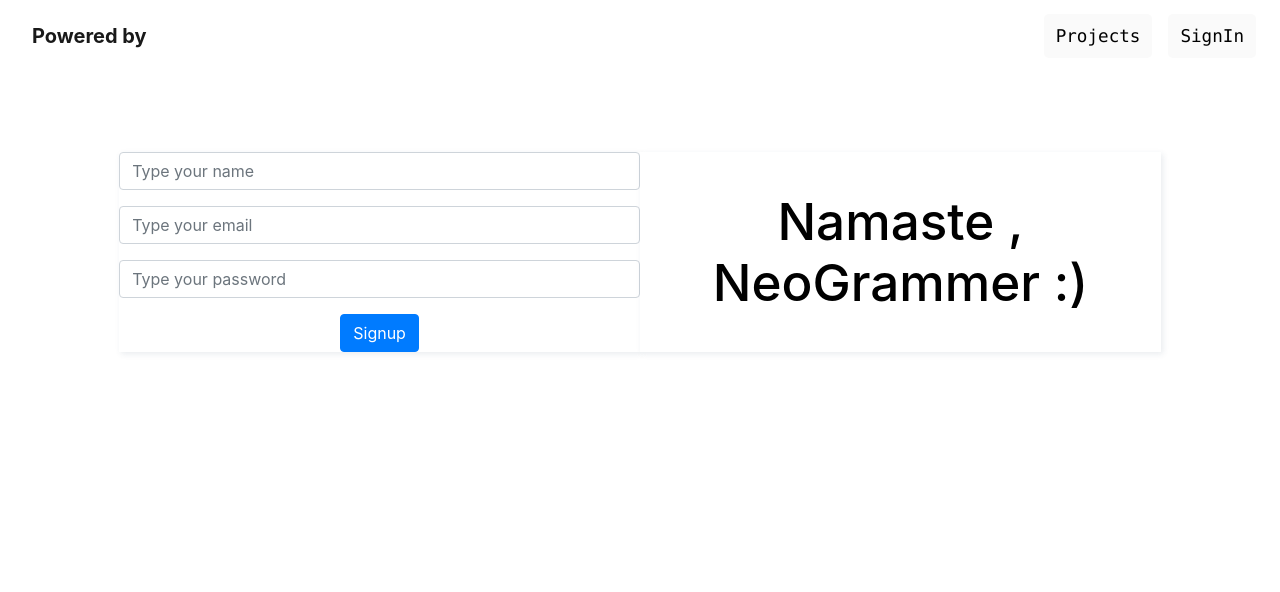
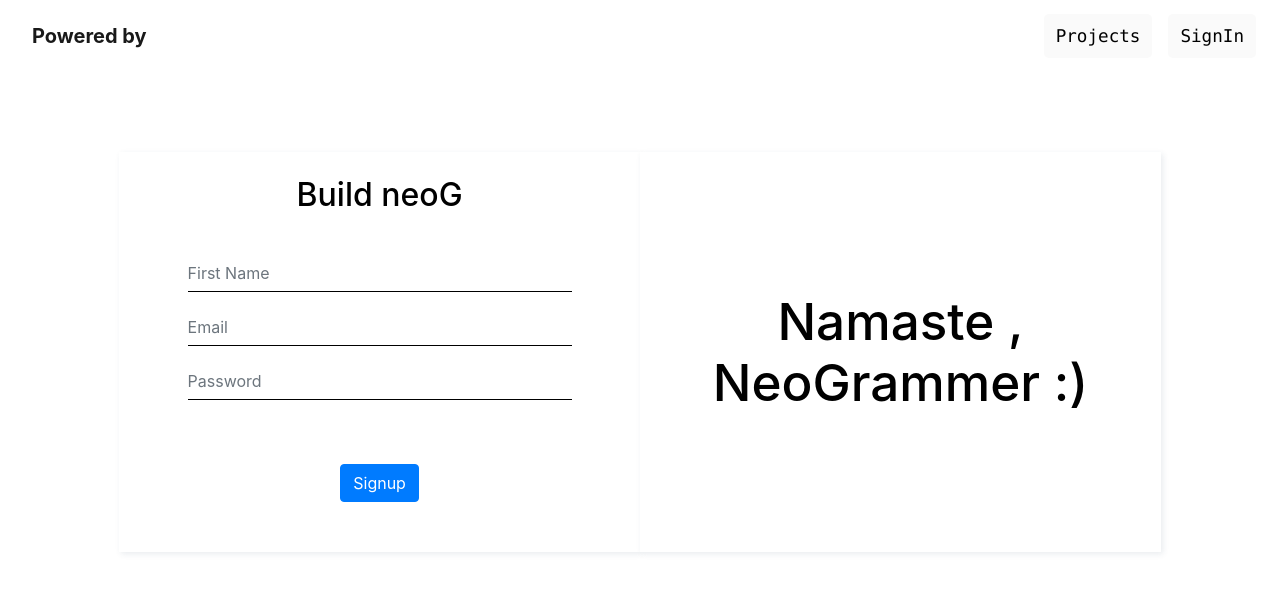
Before and after one commit to ra-kesh/test-neogrammer, a Next.js app: page /signup in a window 1280 px wide. Shown: the top 592 px of the page. Built offline with nearby package versions, Linux system fonts and the light colour scheme.

Commit message:
signin signup form updated

```diff
--- a/components/auth/SignupComponent.js
+++ b/components/auth/SignupComponent.js
@@ -23,7 +23,6 @@ const SignupComponent = () => {
 
     const handleSubmit = e => {
         e.preventDefault();
-        // console.table({ name, email, password, error, loading, message, showForm });
         setValues({ ...values, loading: true, error: false });
         const user = { name, email, password };
 
@@ -55,38 +54,39 @@ const SignupComponent = () => {
 
     const signupForm = () => {
         return (
-            <form onSubmit={handleSubmit}>
-                <div className="form-group">
+            <form onSubmit={handleSubmit} className="login-form">
+                <h2 className="text-center pt-4 pb-4 " color="black">Build neoG</h2>
+                <div className="form-group-signin">
                     <input
                         value={name}
                         onChange={handleChange('name')}
                         type="text"
                         className="form-control"
-                        placeholder="Type your name"
+                        placeholder="First Name"
                     />
                 </div>
 
-                <div className="form-group">
+                <div className="form-group-signin">
                     <input
                         value={email}
                         onChange={handleChange('email')}
                         type="email"
                         className="form-control"
-                        placeholder="Type your email"
+                        placeholder="Email"
                     />
                 </div>
 
-                <div className="form-group">
+                <div className="form-group-signin">
                     <input
                         value={password}
                         onChange={handleChange('password')}
                         type="password"
                         className="form-control"
-                        placeholder="Type your password"
+                        placeholder="Password"
                     />
                 </div>
 
-                <div>
+                <div className="div-btn">
                     <button className="btn btn-primary">Signup</button>
                 </div>
             </form>
@@ -104,3 +104,155 @@ const SignupComponent = () => {
 };
 
 export default SignupComponent;
+
+
+
+
+
+
+
+
+
+
+
+
+
+
+
+
+
+
+
+
+
+
+
+
+
+
+
+
+
+
+
+
+
+
+
+
+
+
+
+
+
+
+
+
+
+
+// import { useState , useEffect } from 'react';
+// import { signup , isAuth } from '../../actions/auth';
+// import Router from 'next/router'
+
+// const SignupComponent = () => {
+//     const [values, setValues] = useState({
+//         name: '',
+//         email: '',
+//         password: '',
+//         error: '',
+//         loading: false,
+//         message: '',
+//         showForm: true
+//     });
+
+//     const { name, email, password, error, loading, message, showForm } = values;
+
+
+//     useEffect (()=>{
+//         isAuth()&&Router.push('/')
+//     },[])
+
+
+//     const handleSubmit = e => {
+//         e.preventDefault();
+//         // console.table({ name, email, password, error, loading, message, showForm });
+//         setValues({ ...values, loading: true, error: false });
+//         const user = { name, email, password };
+
+//         signup(user).then(data => {
+//             if (data.error) {
+//                 setValues({ ...values, error: data.error, loading: false });
+//             } else {
+//                 setValues({
+//                     ...values,
+//                     name: '',
+//                     email: '',
+//                     password: '',
+//                     error: '',
+//                     loading: false,
+//                     message: data.message,
+//                     showForm: false
+//                 });
+//             }
+//         });
+//     };
+
+//     const handleChange = name => e => {
+//         setValues({ ...values, error: false, [name]: e.target.value });
+//     };
+
+//     const showLoading = () => (loading ? <div className="alert alert-info">Loading...</div> : '');
+//     const showError = () => (error ? <div className="alert alert-danger">{error}</div> : '');
+//     const showMessage = () => (message ? <div className="alert alert-info">{message}</div> : '');
+
+//     const signupForm = () => {
+//         return (
+//             <form onSubmit={handleSubmit}>
+//                 <div className="form-group">
+//                     <input
+//                         value={name}
+//                         onChange={handleChange('name')}
+//                         type="text"
+//                         className="form-control"
+//                         placeholder="Type your name"
+//                     />
+//                 </div>
+
+//                 <div className="form-group">
+//                     <input
+//                         value={email}
+//                         onChange={handleChange('email')}
+//                         type="email"
+//                         className="form-control"
+//                         placeholder="Type your email"
+//                     />
+//                 </div>
+
+//                 <div className="form-group">
+//                     <input
+//                         value={password}
+//                         onChange={handleChange('password')}
+//                         type="password"
+//                         className="form-control"
+//                         placeholder="Type your password"
+//                     />
+//                 </div>
+
+//                 <div>
+//                     <button className="btn btn-primary">Signup</button>
+//                 </div>
+//             </form>
+//         );
+//     };
+
+//     return (
+//         <React.Fragment>
+//             {showError()}
+//             {showLoading()}
+//             {showMessage()}
+//             {showForm && signupForm()}
+//         </React.Fragment>
+//     );
+// };
+
+// export default SignupComponent;
```
Also changed, not shown: components/auth/SigninComponent.js (+139 -7 lines).
